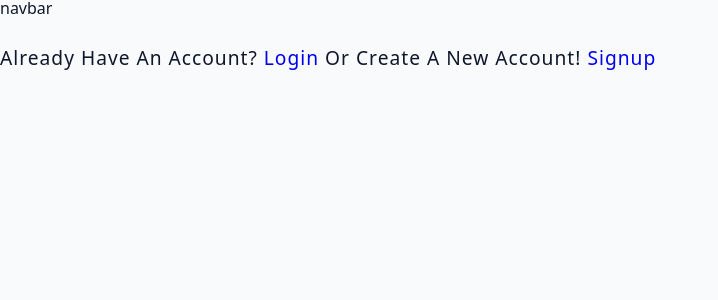
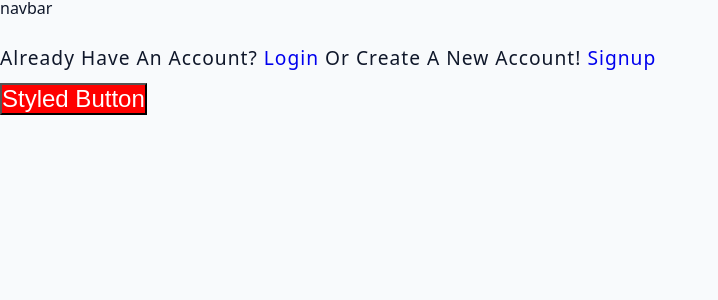
Before and after one commit to imannfazal/mern-app, a React (Vite) app: page / in a window 1280 px wide. Shown: the top 300 px of the page, without its empty margins (0-718 px from the left). Built offline with nearby package versions, Linux system fonts and the light colour scheme.

Commit message:
styled cmps

```diff
--- a/src/pages/Landing.jsx
+++ b/src/pages/Landing.jsx
@@ -1,9 +1,18 @@
 import React from 'react'
 import { Link } from 'react-router-dom'
+import styled from 'styled-components'
 
 const Landing = () => {
+  const StyledBtn = styled.button`
+  font-size: 1.5rem;
+  background:red;
+  color:white;
+  `
   return (
-    <div><h5>Already have an account? <Link to="/login">Login</Link> or create a new account! <Link to="/register">Signup</Link></h5></div>
+    <div>
+      <h5>Already have an account? <Link to="/login">Login</Link> or create a new account! <Link to="/register">Signup</Link></h5>
+      <br/><StyledBtn>Styled Button</StyledBtn>
+    </div>
   )
 }
 
```
